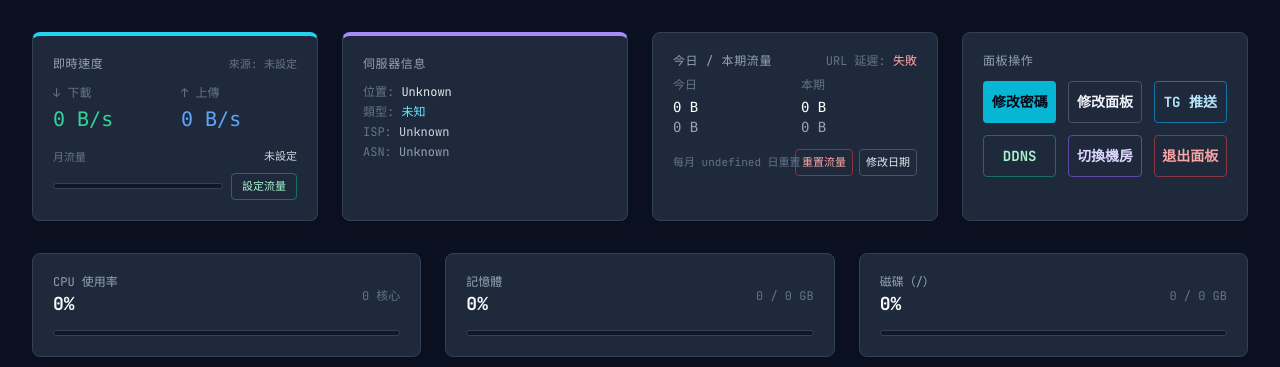
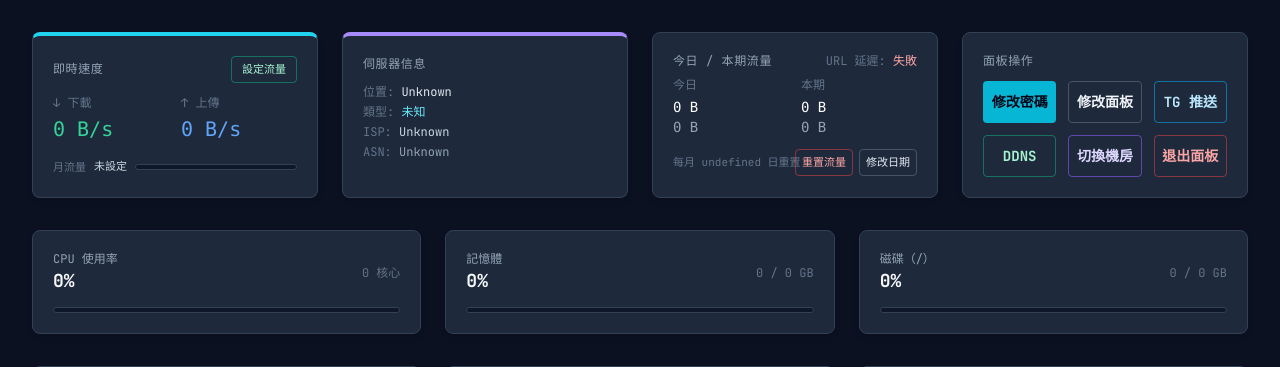
Before and after one commit to wwintj/vps-traffic-panel, a FastAPI app: template app/templates/index.html in a window 1280 px wide. Shown: the part 117-484 px from the top of the page. Run offline with FastAPI, Linux system fonts and the light colour scheme; the template is opened without the code that fills it, so the values that code supplies are empty; some libraries are stand-ins or nearby versions.

Commit message:
Compact quota row layout

```diff
--- a/app/templates/index.html
+++ b/app/templates/index.html
@@ -43,7 +43,7 @@
         <div class="card border-t-4 border-t-cyan-400">
             <div class="mb-3 flex items-center justify-between gap-2">
                 <h3 class="text-slate-400 text-xs uppercase tracking-wider">即時速度</h3>
-                <span id="traffic-quota-source" class="text-[11px] text-slate-500 truncate text-right">來源: ...</span>
+                <button id="open-traffic-quota" class="shrink-0 rounded border border-emerald-500/50 px-2.5 py-1 text-[11px] text-emerald-200 hover:border-emerald-300 transition">設定流量</button>
             </div>
             <div class="grid grid-cols-2 gap-3">
                 <div>
@@ -56,13 +56,10 @@
                 </div>
             </div>
             <div class="mt-4">
-                <div class="mb-2 flex items-center justify-between gap-2 text-[11px]">
-                    <span class="text-slate-500">月流量</span>
-                    <span id="traffic-quota-detail" class="text-slate-300 font-mono text-right">未設定</span>
-                </div>
-                <div class="flex items-center gap-2">
-                    <div class="progress-track min-w-0 flex-1"><div class="progress-fill bg-emerald-400" id="traffic-quota-bar"></div></div>
-                    <button id="open-traffic-quota" class="shrink-0 rounded border border-emerald-500/50 px-2.5 py-1 text-[11px] text-emerald-200 hover:border-emerald-300 transition">設定流量</button>
+                <div class="grid grid-cols-[auto_auto_minmax(0,1fr)] items-center gap-2 text-[11px]">
+                    <span class="text-slate-500 whitespace-nowrap">月流量</span>
+                    <span id="traffic-quota-detail" class="text-slate-300 font-mono whitespace-nowrap">未設定</span>
+                    <div class="progress-track min-w-0"><div class="progress-fill bg-emerald-400" id="traffic-quota-bar"></div></div>
                 </div>
             </div>
         </div>
@@ -878,9 +875,6 @@
                 document.getElementById('traffic-quota-detail').innerText = quota.available
                     ? `${formatBytes(quota.used)} / ${formatBytes(quota.limit)} (${quotaPercent.toFixed(1)}%)`
                     : '未設定';
-                document.getElementById('traffic-quota-source').innerText = quota.available
-                    ? `來源: ${quota.source_label}`
-                    : `來源: ${quota.error || '未設定'}`;
             } catch (e) {
                 console.error("Error fetching /api/summary:", e);
             }
```
